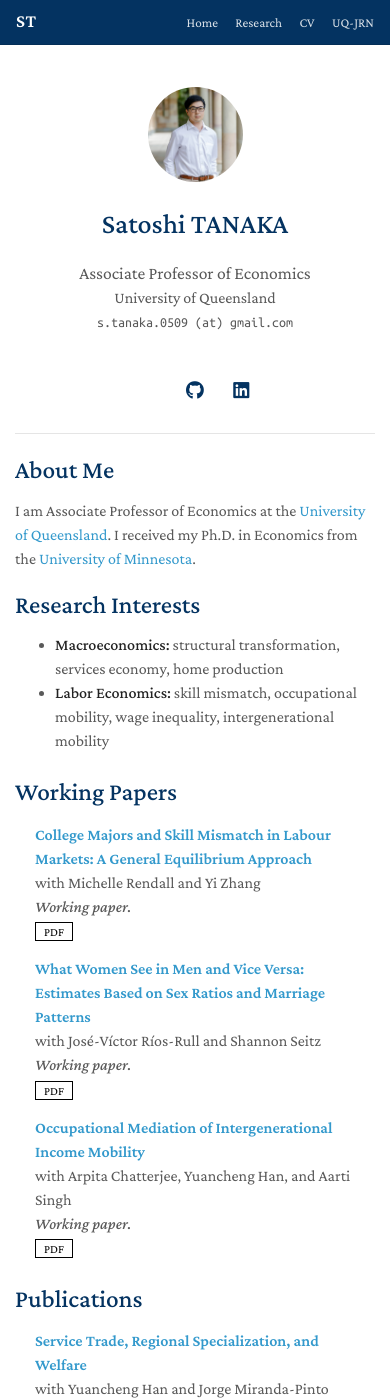
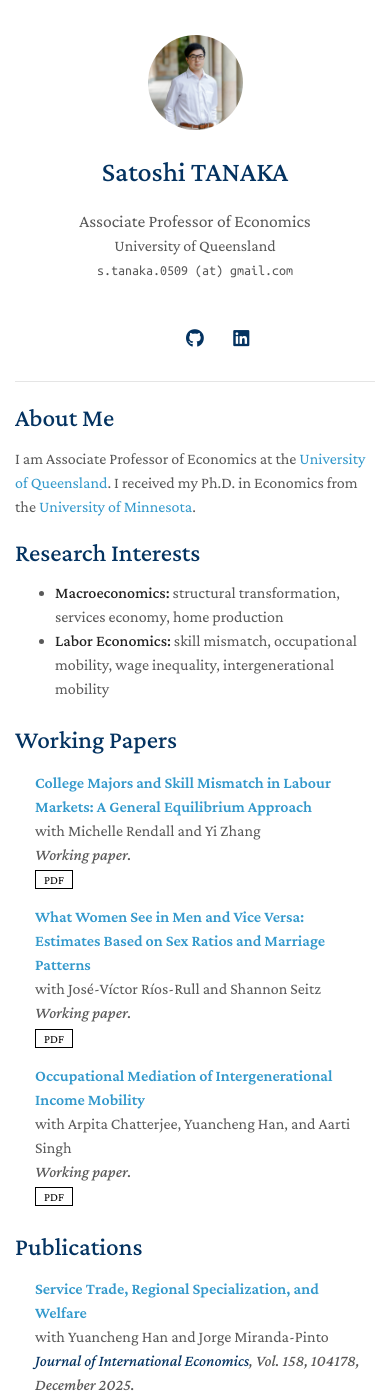
Before and after one commit to econtanaka/econtanaka.github.io, a Jekyll site: the page built from index.md, in a window 390 px wide and 1400 px high. Built offline with Jekyll 4.4.1, drawn with Linux system fonts in a browser that asks for light colours; a style sheet for code colours, icons or effects is not loaded; our own code applies the rules of GitHub Pages for plain Markdown files.

Commit message:
Revert navigation bar changes, keep ST favicon
Co-Authored-By: Claude Sonnet 4.6 <noreply@anthropic.com>

```diff
--- a/_layouts/homepage.html
+++ b/_layouts/homepage.html
@@ -36,17 +36,6 @@
 
   </head>
   <body>
-    <nav class="top-nav">
-      <div class="nav-inner">
-        <a href="./" class="nav-logo">ST</a>
-        <div class="nav-links">
-          <a href="./">Home</a>
-          <a href="./#publications">Research</a>
-          <a href="{{ site.cv_link }}">CV</a>
-          <a href="uq-japanese-researchers.html">UQ-JRN</a>
-        </div>
-      </div>
-    </nav>
     <div class="wrapper">
       <header>
 
--- a/_sass/minimal-light.scss
+++ b/_sass/minimal-light.scss
@@ -1,71 +1,3 @@
-.top-nav {
-  display: none;
-}
-
-@media screen and (max-width: 960px) {
-  .top-nav {
-    display: block;
-    position: fixed;
-    top: 0;
-    left: 0;
-    right: 0;
-    z-index: 100;
-    background: #043361;
-    border-bottom: 1px solid rgba(0,0,0,0.1);
-  }
-
-  .nav-inner {
-    display: flex;
-    align-items: center;
-    justify-content: space-between;
-    padding: 0 16px;
-    height: 44px;
-  }
-
-  .nav-logo {
-    font-weight: 700;
-    font-size: 1.15rem;
-    color: #fff !important;
-    letter-spacing: 0.04em;
-    text-decoration: none;
-  }
-
-  .nav-links a {
-    color: rgba(255,255,255,0.85) !important;
-    text-decoration: none;
-    margin-left: 1.4rem;
-    font-size: 0.88rem;
-    font-weight: 400;
-  }
-
-  .nav-links a:hover {
-    color: #fff !important;
-  }
-}
-
-@media screen and (max-width: 480px) {
-  .nav-links a {
-    margin-left: 0.9rem;
-    font-size: 0.82rem;
-  }
-}
-
-@media (prefers-color-scheme: dark) {
-  .top-nav {
-    background: #181922;
-    border-bottom: 1px solid rgba(255,255,255,0.08);
-  }
-  .nav-logo {
-    color: #3eb7f0 !important;
-  }
-  .nav-links a {
-    color: rgba(218,219,223,0.8) !important;
-  }
-  .nav-links a:hover {
-    color: #3eb7f0 !important;
-  }
-}
-
 .pub-row {
   display: flex;
   align-items: center;}
@@ -553,7 +485,6 @@ footer {
   }
 
   header {
-    padding-top: 52px;
     padding-right:320px;
   }
 
@@ -601,7 +532,7 @@ footer {
   align-items: center;}
 
   header {
-    padding: 52px 0 0 0;
+    padding:0;
   }
 
   header ul, header p.view {
--- a/index.md
+++ b/index.md
@@ -11,8 +11,6 @@ I am Associate Professor of Economics at the [University of Queensland](https://
 - **Macroeconomics:** structural transformation, services economy, home production
 - **Labor Economics:** skill mismatch, occupational mobility, wage inequality, intergenerational mobility
 
-<div id="publications"></div>
-
 {% include_relative _includes/publications.md %}
 
 ## UQ Japanese Researchers' Network
```
Also changed, not shown: _layouts/network.html (+0 -14 lines).
